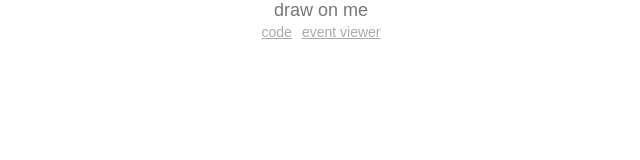
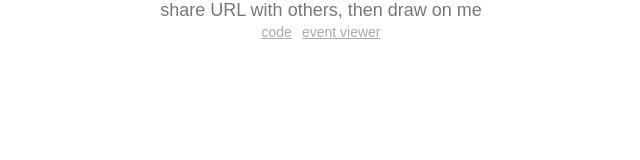
Before and after one commit to crcastle/kafka-whiteboard, a website with bundled scripts: page index.html in a window 1280 px wide. Shown: the whole page, without its empty margins (319-959 px from the left). Built offline with nearby package versions, Linux system fonts and the light colour scheme.

Commit message:
Update user instructions

```diff
--- a/index.html
+++ b/index.html
@@ -26,7 +26,7 @@
   </head>
   <body>
     <div class="about">
-      <p>draw on me</p>
+      <p>share URL with others, then draw on me</p>
       <a target="_blank" href="https://github.com/crcastle/kafka-whiteboard">code</a>&nbsp;&nbsp;<a target="_blank" href="https://kafka-whiteboard-events.herokuapp.com/">event viewer</a>
     </div>
     <canvas id='painting'></canvas>
```
